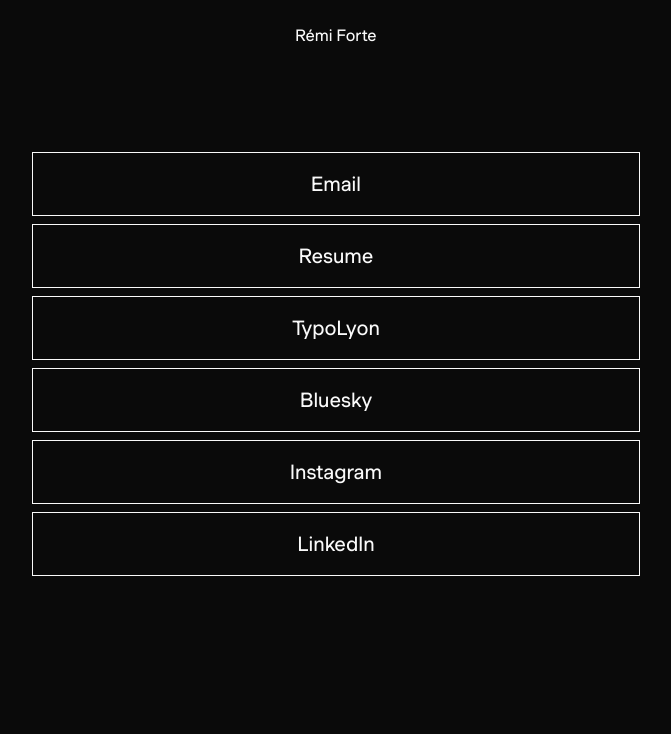
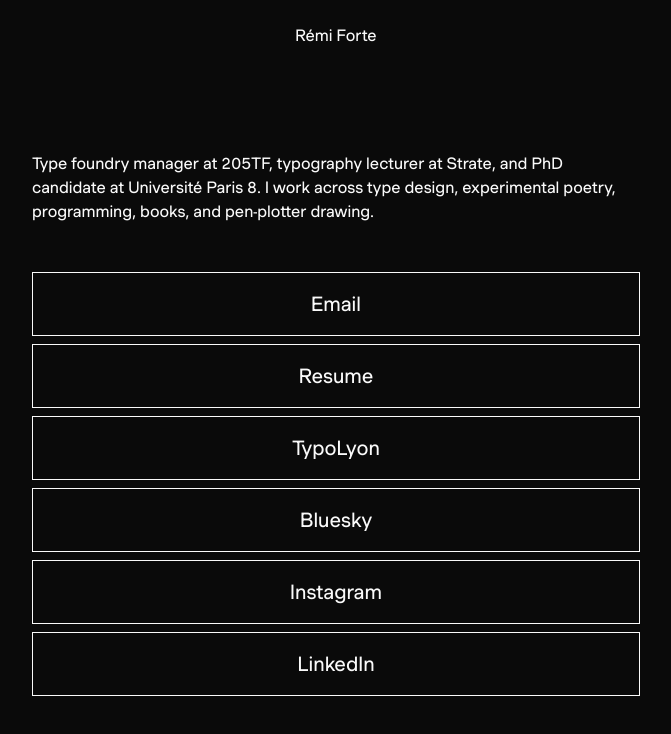
Before and after one commit to rmfrt/rmfrt-link-bio, an Astro site: page / in a window 1280 px wide. Shown: the whole page, without its empty margins (304-975 px from the left). Built offline with nearby package versions, Linux system fonts and the light colour scheme; Astro itself is replaced by a stand-in of ours; no server answers.

Commit message:
Add concise home introduction

```diff
--- a/src/data/i18n.ts
+++ b/src/data/i18n.ts
@@ -1,6 +1,8 @@
 export const homeContent = {
   title: "Rémi Forte",
-  description: "Poetic program, typographic systems, graphic design, and code."
+  description: "Poetic program, typographic systems, graphic design, and code.",
+  intro:
+    "Type foundry manager at 205TF, typography lecturer at Strate, and PhD candidate at Université Paris 8. I work across type design, experimental poetry, programming, books, and pen-plotter drawing."
 } as const;
 
 export const resumeContent = {
--- a/src/pages/index.astro
+++ b/src/pages/index.astro
@@ -9,6 +9,7 @@
   <SiteHeader />
   <main class="mx-auto grid w-full max-w-2xl gap-12 px-5 pb-20 pt-12 sm:px-8 sm:pt-20">
     <h1 class="sr-only">Rémi Forte</h1>
+    <p class="max-w-2xl text-left text-base text-neutral-50">{homeContent.intro}</p>
     <HomeLinks />
   </main>
 </BaseLayout>
```
